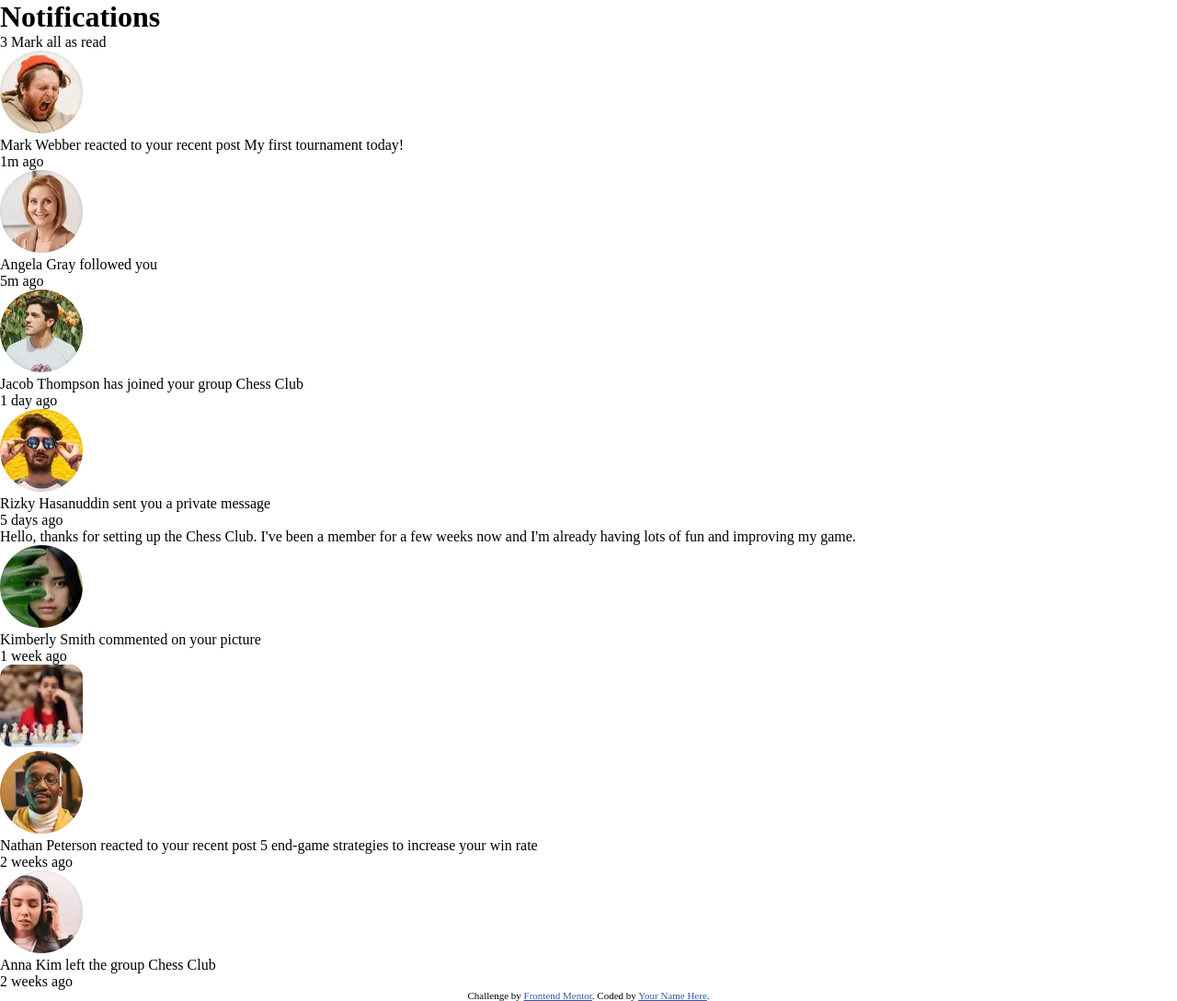
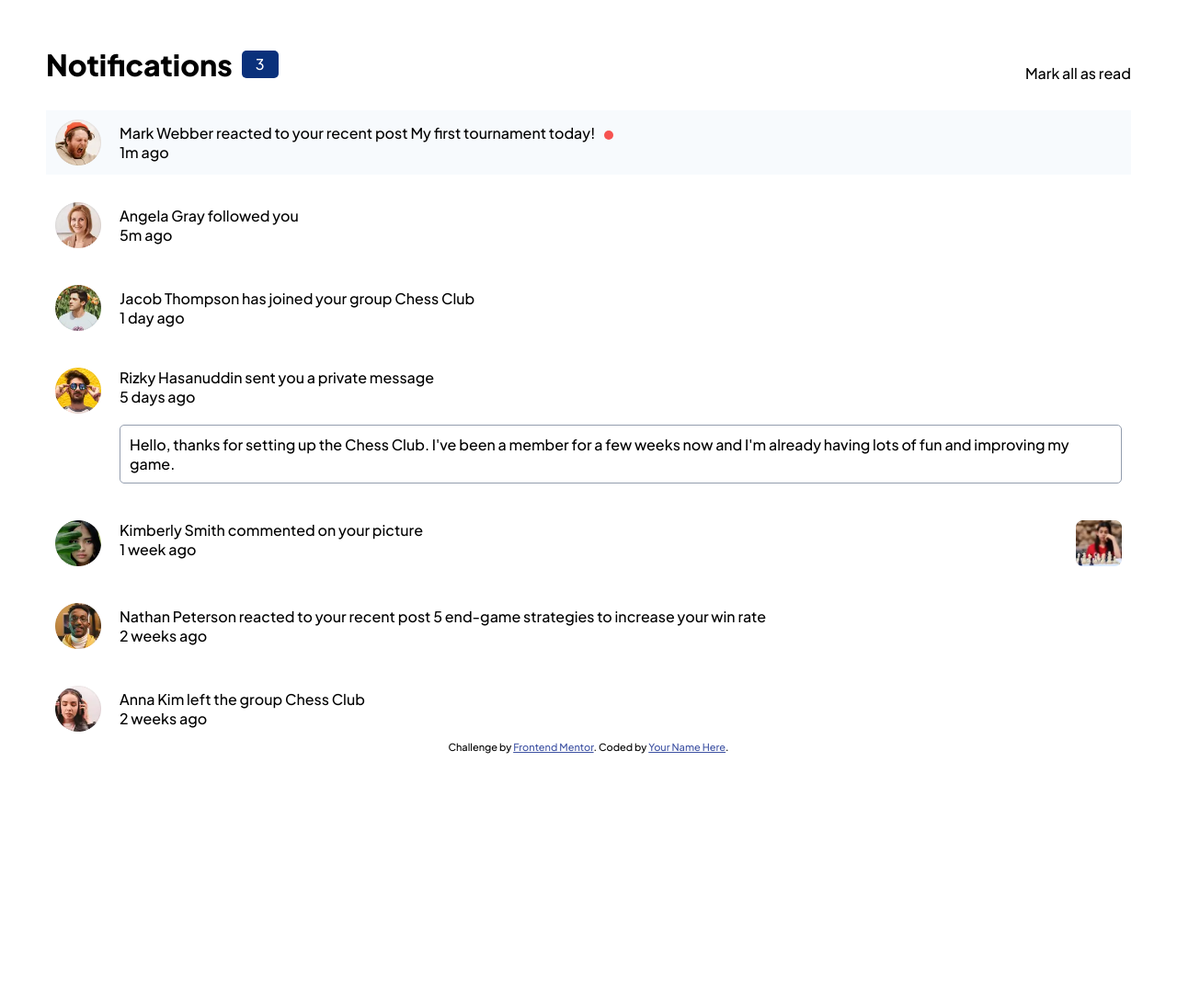
Before and after one commit to RazvanGP/notifications-page-main, a plain HTML site: page index.html in a window 1280 px wide. Shown: the whole page at 92% size. After the commit the page ends 869 px from the top, so only its background shows below. Drawn offline with Linux system fonts and the light colour scheme.

Commit message:
add some JS

```diff
--- a/index.html
+++ b/index.html
@@ -17,21 +17,26 @@
   </head>
   <body>
     <header>
+      <div class="title">
         <h1>Notifications</h1>
-      <span>3</span>
+        <span class="badge">3</span>
+      </div>
       <span>Mark all as read</span>
     </header>
     <main>
-      <article>
+      <article class="unread">
         <img
           src="./assets/images/avatar-mark-webber.webp"
           alt="avatar-mark-webber"
         />
+        <div class="notification">
           <p>
             <span class="name">Mark Webber</span> reacted to your recent post
             <span class="post">My first tournament today!</span>
+            <span class="dot"></span>
           </p>
           <p class="time">1m ago</p>
+        </div>
       </article>
 
       <article>
@@ -39,8 +44,10 @@
           src="./assets/images/avatar-angela-gray.webp"
           alt="avatar-angela-gray"
         />
+        <div class="notification">
           <p><span class="name">Angela Gray</span> followed you</p>
           <p class="time">5m ago</p>
+        </div>
       </article>
 
       <article>
@@ -48,41 +55,51 @@
           src="./assets/images/avatar-jacob-thompson.webp"
           alt="avatar-jacob-thompson"
         />
+        <div class="notification">
           <p>
             <span class="name">Jacob Thompson</span> has joined your group
             <span class="group">Chess Club</span>
           </p>
           <p class="time">1 day ago</p>
+        </div>
+      </article>
+
+      <article class="notification-message">
+        <img
+          src="./assets/images/avatar-rizky-hasanuddin.webp"
+          alt="avatar-rizky-hasanuddin"
+        />
+        <div class="rizky">
+          <div class="notification">
+            <p>
+              <span class="name">Rizky Hasanuddin</span> sent you a private
+              message
+            </p>
+            <p class="time">5 days ago</p>
+          </div>
+          <p class="message">
+            Hello, thanks for setting up the Chess Club. I've been a member for
+            a few weeks now and I'm already having lots of fun and improving my
+            game.
+          </p>
+        </div>
       </article>
 
       <article>
         <img
-          src="./assets/images/avatar-rizky-hasanuddin.webp"
-          alt="avatar-rizky-hasanuddin"
-        />
-        <p>
-          <span class="name">Rizky Hasanuddin</span> sent you a private message
-        </p>
-        <p class="time">5 days ago</p>
-        <p class="message">
-          Hello, thanks for setting up the Chess Club. I've been a member for a
-          few weeks now and I'm already having lots of fun and improving my
-          game.
-        </p>
-      </article>
-
-      <article>
-        <div>
-          <img
           src="./assets/images/avatar-kimberly-smith.webp"
           alt="avatar-kimberly-smith"
         />
+        <div class="kimberly">
+          <div class="notification">
             <p>
               <span class="name">Kimberly Smith</span> commented on your picture
             </p>
             <p class="time">1 week ago</p>
           </div>
+
           <img src="./assets/images/image-chess.webp" alt="image-chess" />
+        </div>
       </article>
 
       <article>
@@ -90,22 +107,27 @@
           src="./assets/images/avatar-nathan-peterson.webp"
           alt="avatar-nathan-peterson"
         />
+        <div class="notification">
           <p>
-          <span class="name">Nathan Peterson</span> reacted to your recent post
+            <span class="name">Nathan Peterson</span> reacted to your recent
+            post
             <span class="post">
               5 end-game strategies to increase your win rate</span
             >
           </p>
           <p class="time">2 weeks ago</p>
+        </div>
       </article>
 
       <article>
         <img src="./assets/images/avatar-anna-kim.webp" alt="avatar-anna-kim" />
+        <div class="notification">
           <p>
             <span class="name">Anna Kim</span> left the group
             <span class="group">Chess Club</span>
           </p>
           <p class="time">2 weeks ago</p>
+        </div>
       </article>
     </main>
 
@@ -115,5 +137,7 @@
         >Frontend Mentor</a
       >. Coded by <a href="#">Your Name Here</a>.
     </footer>
+
+    <script src="./script.js"></script>
   </body>
 </html>
--- a/style.css
+++ b/style.css
@@ -19,8 +19,103 @@
   --veryDarkBlue: hsl(224, 21%, 14%);
 }
 
+body {
+  padding: 50px;
+  max-width: 100vw;
+  font-family: "Plus Jakarta Sans", sans-serif;
+}
+
 body p {
   font-size: 16px;
+}
+
+/* header */
+header {
+  width: 100%;
+  display: flex;
+  justify-content: space-between;
+  align-items: flex-end;
+}
+
+.title {
+  display: flex;
+  align-items: center;
+}
+
+.badge {
+  width: 40px;
+  height: 30px;
+  border-radius: 5px;
+
+  line-height: 30px;
+  text-align: center;
+  vertical-align: middle;
+
+  color: var(--white);
+  margin-left: 10px;
+  background-color: var(--blue);
+}
+
+/* main */
+main {
+  padding-top: 30px;
+  display: flex;
+  flex-direction: column;
+
+  gap: 20px;
+}
+
+article {
+  padding: 10px;
+  display: flex;
+  align-items: center;
+}
+
+article img {
+  width: 50px;
+}
+
+.notification {
+  padding-left: 20px;
+  display: flex;
+  flex-direction: column;
+}
+
+.notification-message {
+  align-items: flex-start;
+}
+
+.rizky {
+  display: flex;
+  flex-direction: column;
+  gap: 20px;
+}
+
+.message {
+  margin-left: 20px;
+  padding: 10px;
+  border: 1px solid var(--grayishBlue);
+  border-radius: 5px;
+}
+
+.kimberly {
+  width: 100%;
+  display: flex;
+  justify-content: space-between;
+}
+
+.dot {
+  margin-left: 10px;
+  padding: 5px;
+  border-radius: 5px;
+  font-size: 0px;
+  vertical-align: middle;
+
+  background-color: var(--red);
+}
+
+.unread {
+  background-color: var(--veryLightGrayishBlue);
 }
 
 /* footer */
```
Also changed, not shown: script.js (added). Lines whose indentation alone changed are shown as unchanged.
